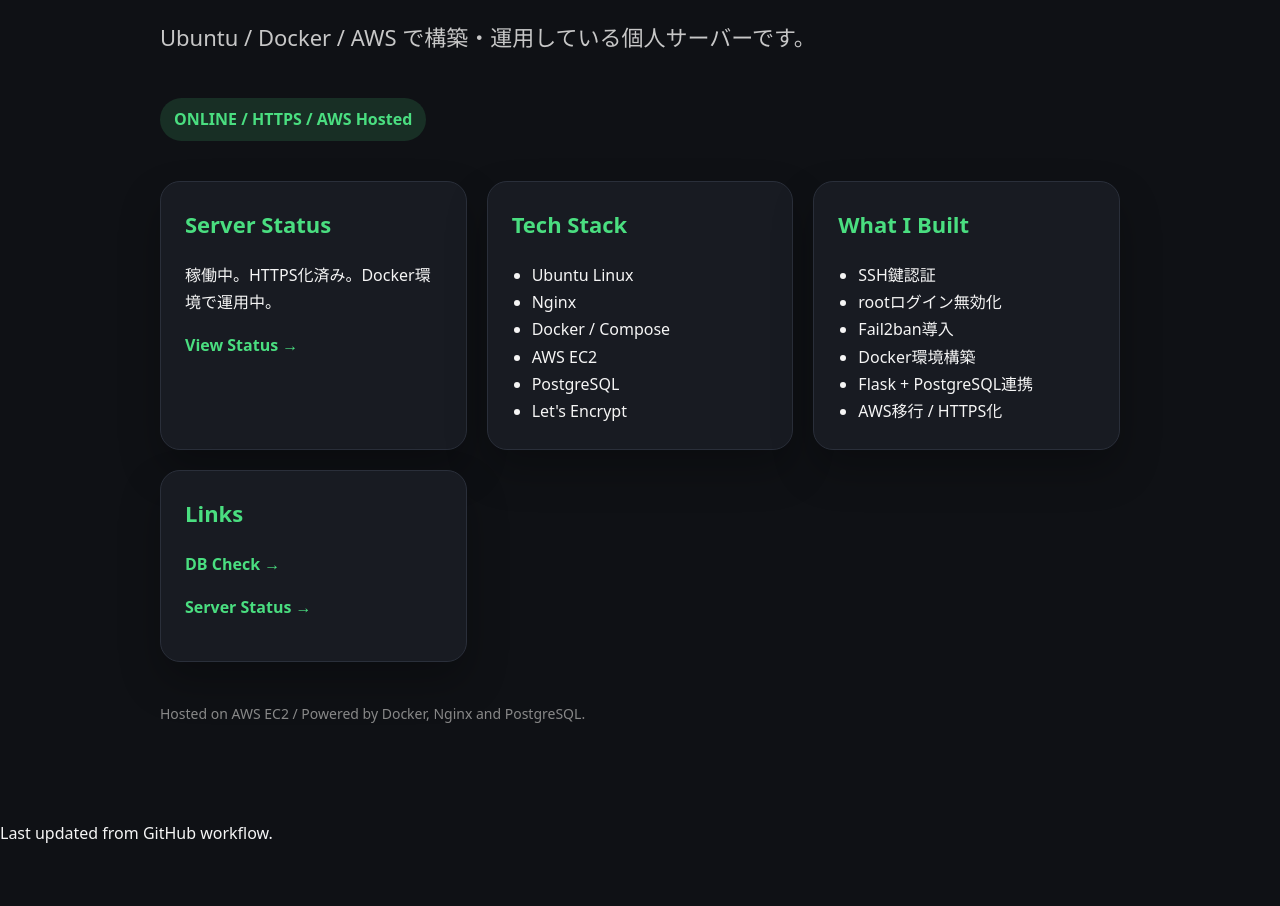
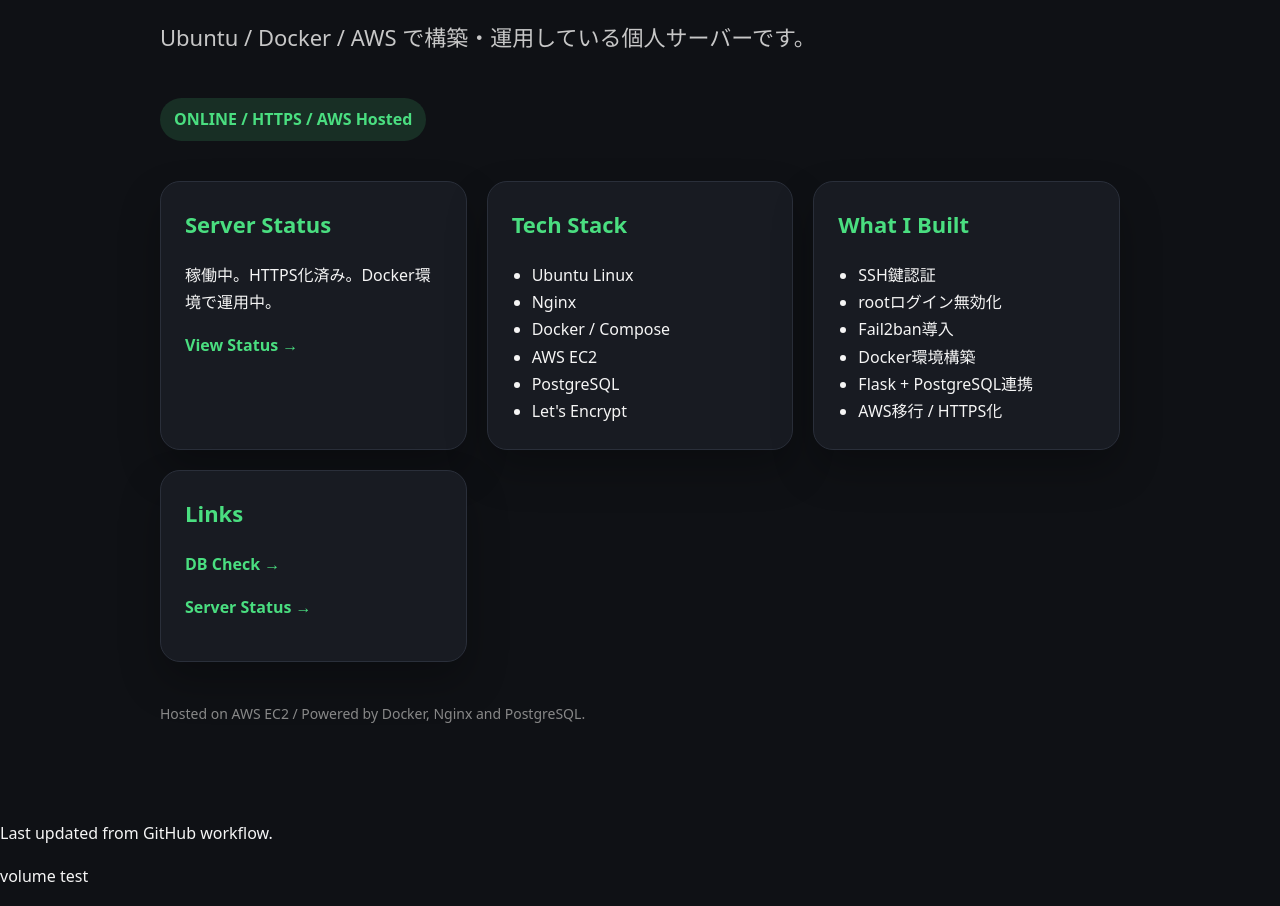
Before and after one commit to daisuke-0306/nyan-server, a plain HTML site: page html/index.html in a window 1280 px wide. Shown: the part 176-1082 px from the top of the page. Before the commit the page ends 1039 px from the top, so only its background shows below. Drawn offline with Linux system fonts and the light colour scheme.

Commit message:
enable volume and update html

```diff
--- a/html/index.html
+++ b/html/index.html
@@ -142,3 +142,4 @@
 </html>
 
 <p>Last updated from GitHub workflow.</p>
+<p>volume test</p>
```
Also changed, not shown: 2 other files.
